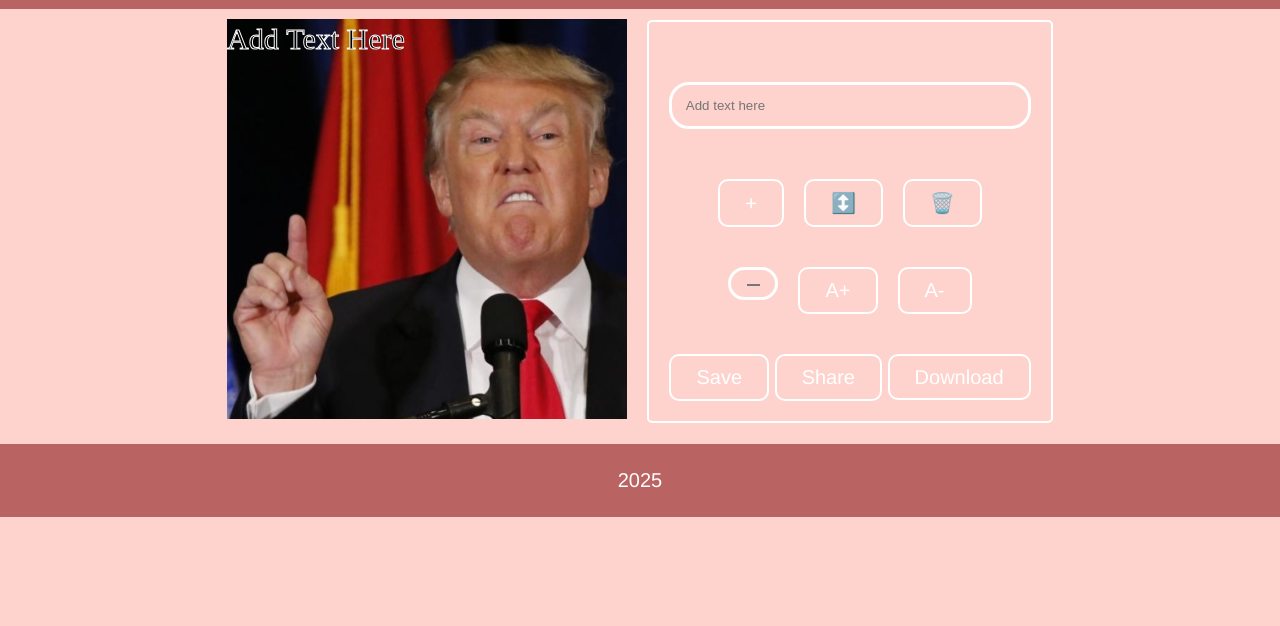
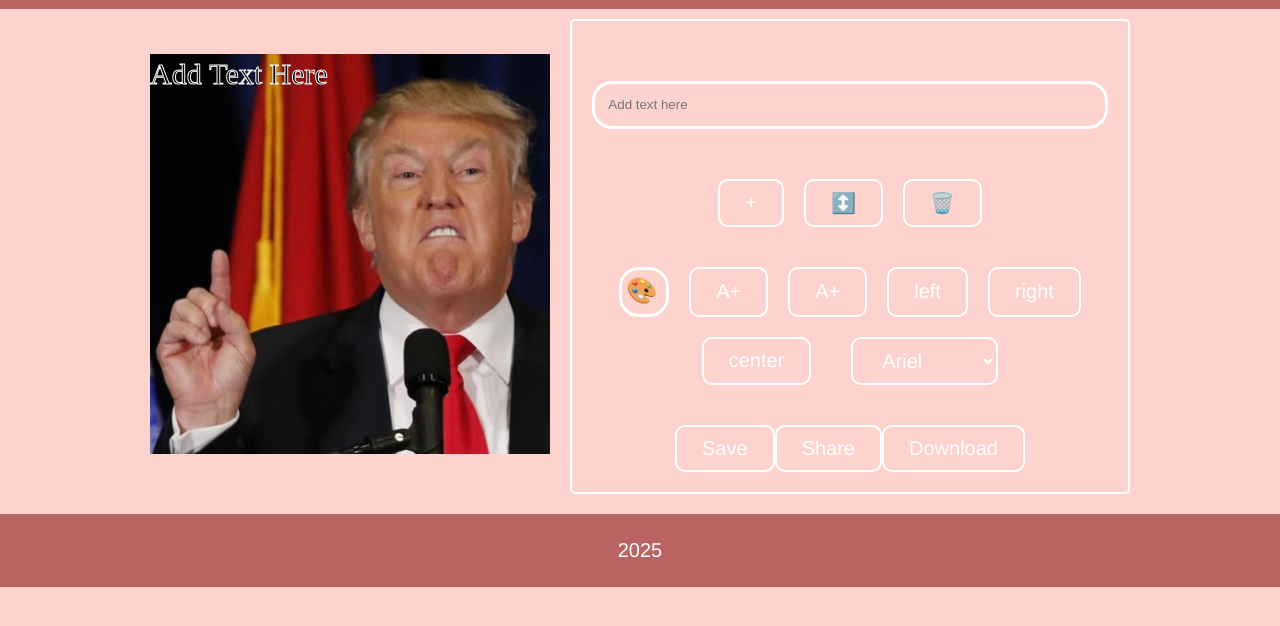
Before and after one commit to Itaish-Bzu/Memes, a plain HTML site: page index.html in a window 1280 px wide. Both pictures are taken after a click on the picture 336 px from the left and 387 px from the top of the page. Shown: the part 78-704 px from the top of the page. Drawn offline with Linux system fonts and the light colour scheme.

Commit message:
Add delete and font functions

```diff
--- a/css/components/editor.css
+++ b/css/components/editor.css
@@ -34,17 +34,23 @@
 }
 
 .advance-tools {
+    flex-wrap: wrap;
     gap: 20px;
 }
 
 
 .canvas-container{
    max-width: 400px;
-
 }
 
-.canvas{
-    background-color: aliceblue;
+.canvas:hover{
+    cursor: pointer;
+}
+
+.font > option{
+    text-transform: uppercase;
+    background-color: var(--clr-primary--1);
+
 }
 
 .advance-tools .color{
--- a/index.html
+++ b/index.html
@@ -47,19 +47,29 @@
 
          <section class="canvas-editor">
             <label for="text"></label>
-            <input type="text" name="text" placeholder="Add text here" oninput="onSetLineTxt(this.value)">
-            <div class="tools flex margin-bottom">
+            <input  type="text" name="text" placeholder="Add text here" oninput="onSetLineTxt(this.value)">
+            <div class="tools flex ">
                 <button class="btn" onclick="onAddTxt()"> + </button>
                 <button class="btn"  onclick="onSwitch()">↕️</button>
-                <button class="btn" >🗑️</button>
+                <button class="btn" onclick="onDeleted()">🗑️</button>
             </div>
-            <div class="advance-tools flex margin-bottom justify-center">
-                <input justify-content: center; type="color" name="color" id="color" class="color-picer" oninput="onChangColor(this.value)">
+            <div class="advance-tools flex justify-center">
+                <input class="color" type="color" name="color" id="color" class="color-picer" oninput="onChangColor(this.value)">
                 <button class="btn"onclick="onIncrease(1)">A+</button>
-                <button  class="btn" onclick="onIncrease(-1)">A-</button>
+                <button class="btn"onclick="onIncrease(1)">A+</button>
+                <button  class="btn" onclick="onAlignment('left')" >left</button>
+                <button  class="btn" onclick="onAlignment('end')" >right</button>
+                <button  class="btn" onclick="onAlignment('center')" >center</button>
+                <label for="font"></label>
+                <select class="font btn" name="font" id="font" onchange="onFontChange(this.value)">
+                    <option value="ariel">Ariel</option>
+                    <option value="serif">Serif</option>
+                    <option value="verdana">verdana</option>
+                    <option value="courier">courier</option>
+                </select>
 
             </div>
-            <div class="save-section">
+            <div class="save-section flex justify-center">
                 <button class="btn">Save</button>
                 <button class="btn">Share</button>
                 <a class="btn" href="#" download="my-meme" onclick="onDownland(this)">Download</a>
```
